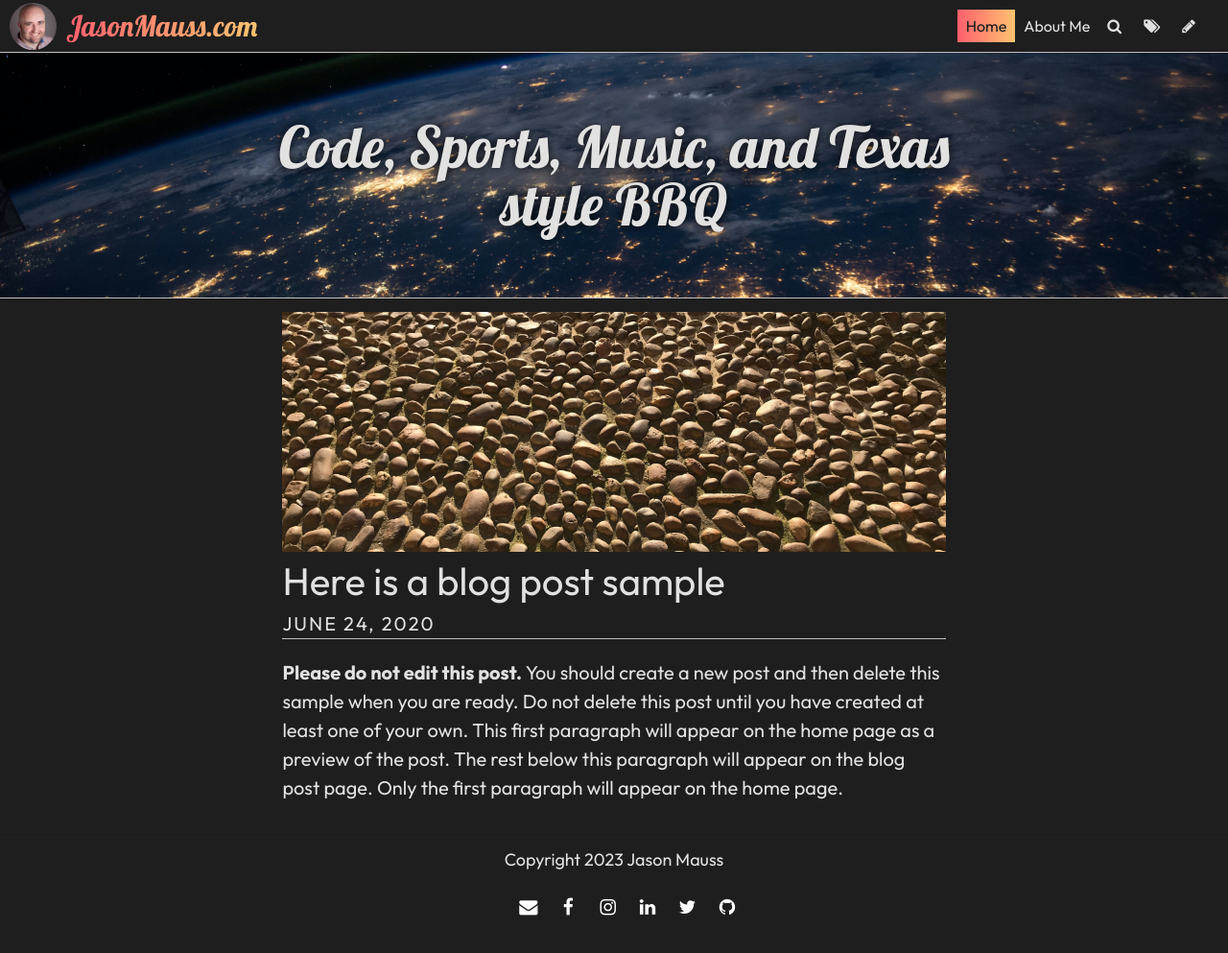
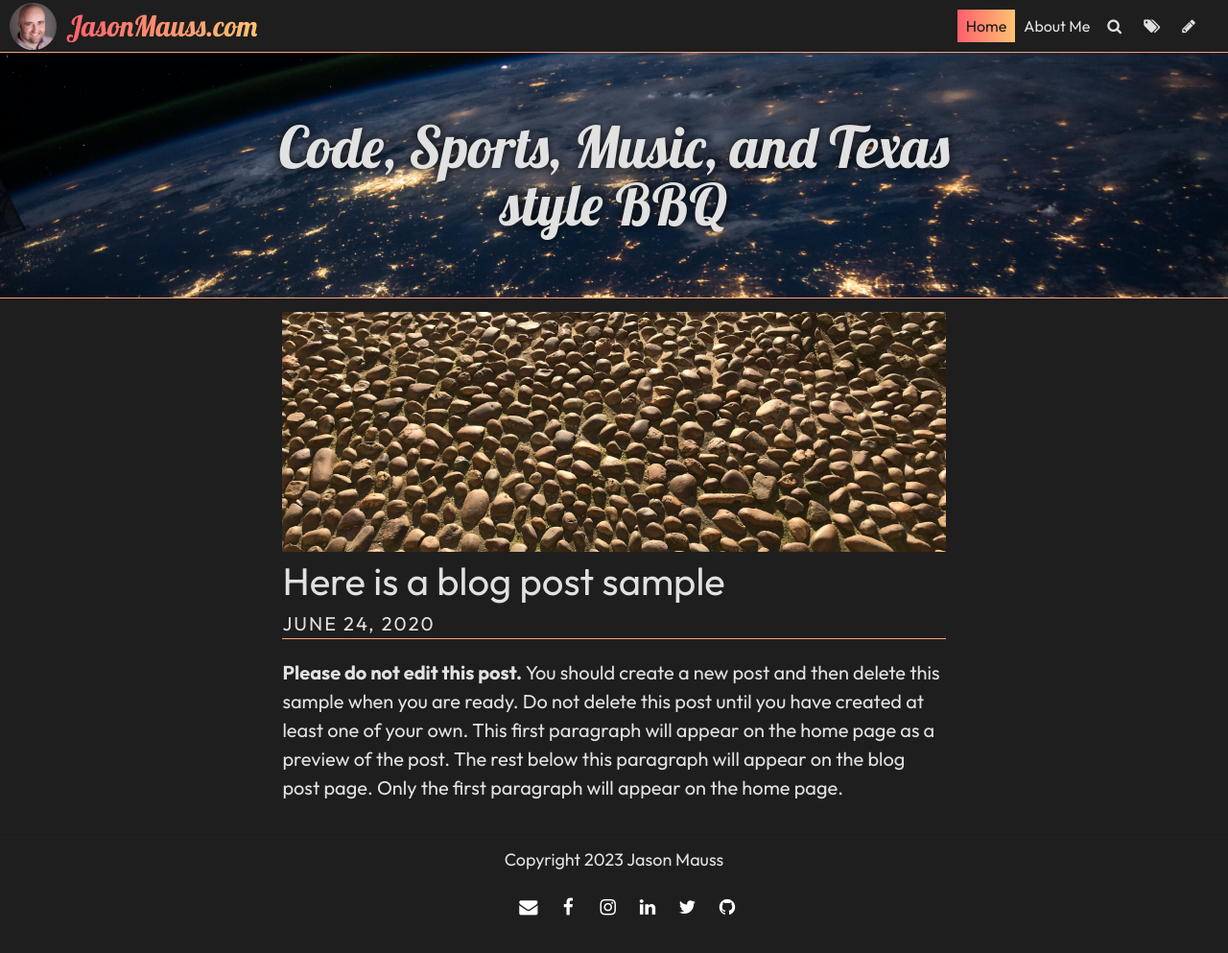
Before and after one commit to jasonmauss/jasonmaussblog, a Jekyll site: the page built from index.html, in a window 1280 px wide and 993 px high. Shown: the whole window at 96% size. Built offline with Jekyll 4.4.1, drawn with Linux system fonts in a browser that asks for light colours; some web fonts are replaced; the list of posts is cut into pages by our own code; comment, search, counter and statistics services are not loaded.

Commit message:
changed bottom border color

```diff
--- a/styles/styles.css
+++ b/styles/styles.css
@@ -340,7 +340,7 @@ header h1 {
 }
 
 header {
-  border-bottom: 1px solid silver;
+  border-bottom: 1px solid #FFA07A;
 }
 
 header h1.title {
```
